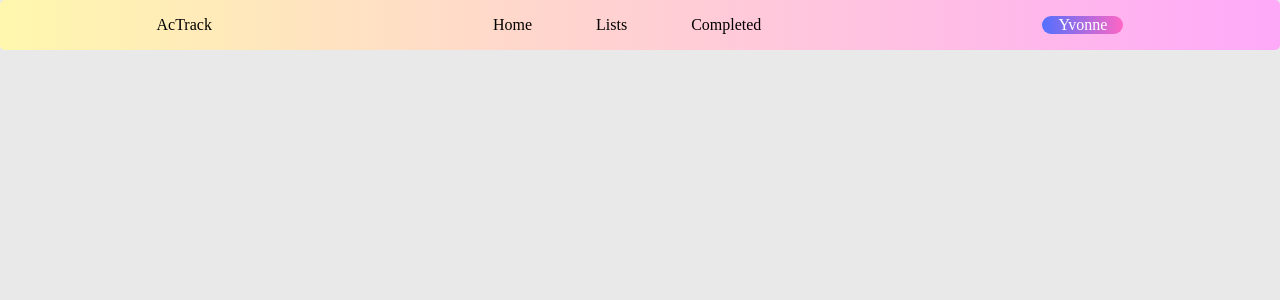
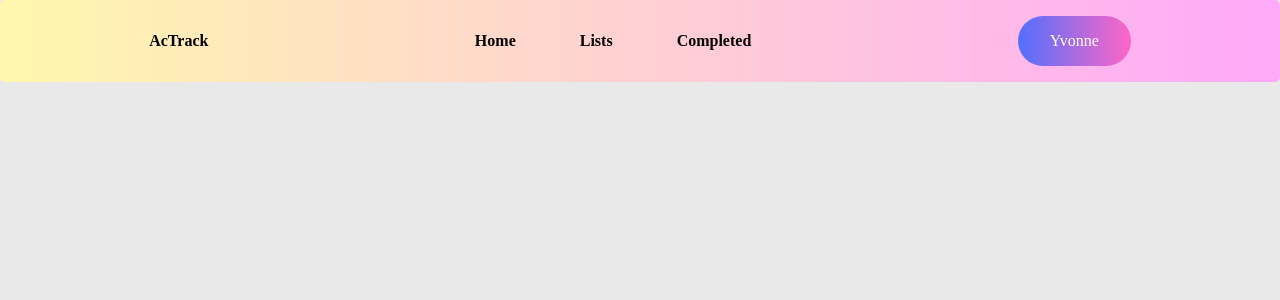
Before and after one commit to yvonneitan/yvonne-itangishaka-capstone-project-client, a React (Vite) app in the folder client-actrack/: page / in a window 1280 px wide. Shown: the top 300 px of the page. Built offline with nearby package versions, Linux system fonts and the light colour scheme.

Commit message:
Add profile icon to the Header, Add SideBar component

```diff
--- a/client-actrack/src/components/Header/Header.scss
+++ b/client-actrack/src/components/Header/Header.scss
@@ -5,22 +5,30 @@
     background: linear-gradient(90deg, #fff7ad, #ffa9f9);
     border-radius: 0.3125rem;
     padding:1rem;
+    &__logo{
+        padding-top: 1rem;
+    }
     &__logo,&__home,&__lists,&__completed{
         background:transparent;
+        font-weight: 600;
+
     }
+
     &__container{
         display:flex;
         flex-direction: row;
         gap:4rem;
         background:transparent;
+        padding-top: 1rem;
     }
     &__profile{
         background:transparent;
         &-icon{
             background: linear-gradient(90deg, #5170ff,#ff66c4);
             color: white;
-            padding-right: 1rem;
-            padding-left: 1rem;
+            padding:1rem;
+            padding-right: 2rem;
+            padding-left: 2rem;
             border-radius: 2rem;
         }
     }
```
Also changed, not shown: client-actrack/src/components/SideBar/SideBar.jsx (added).
